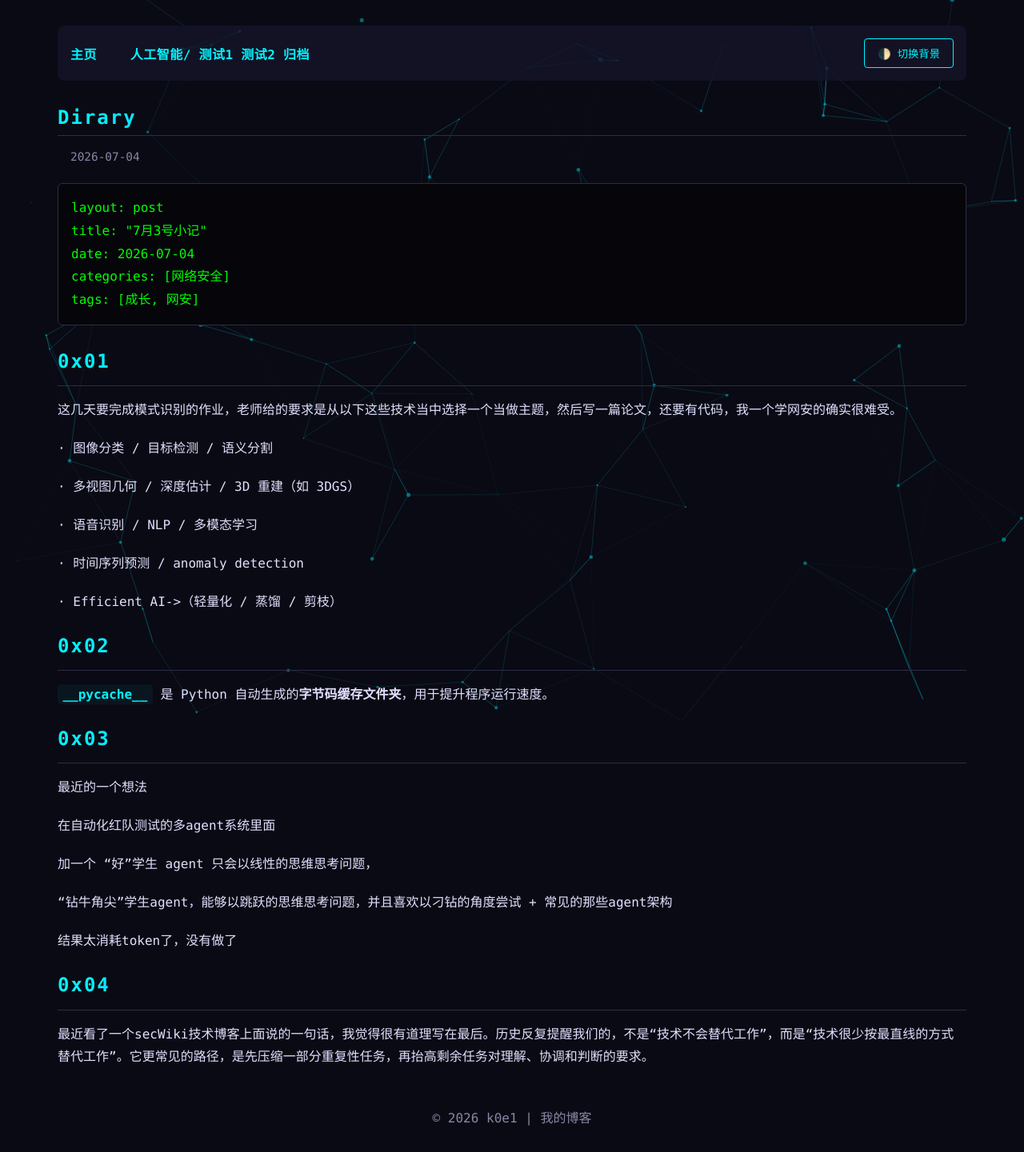
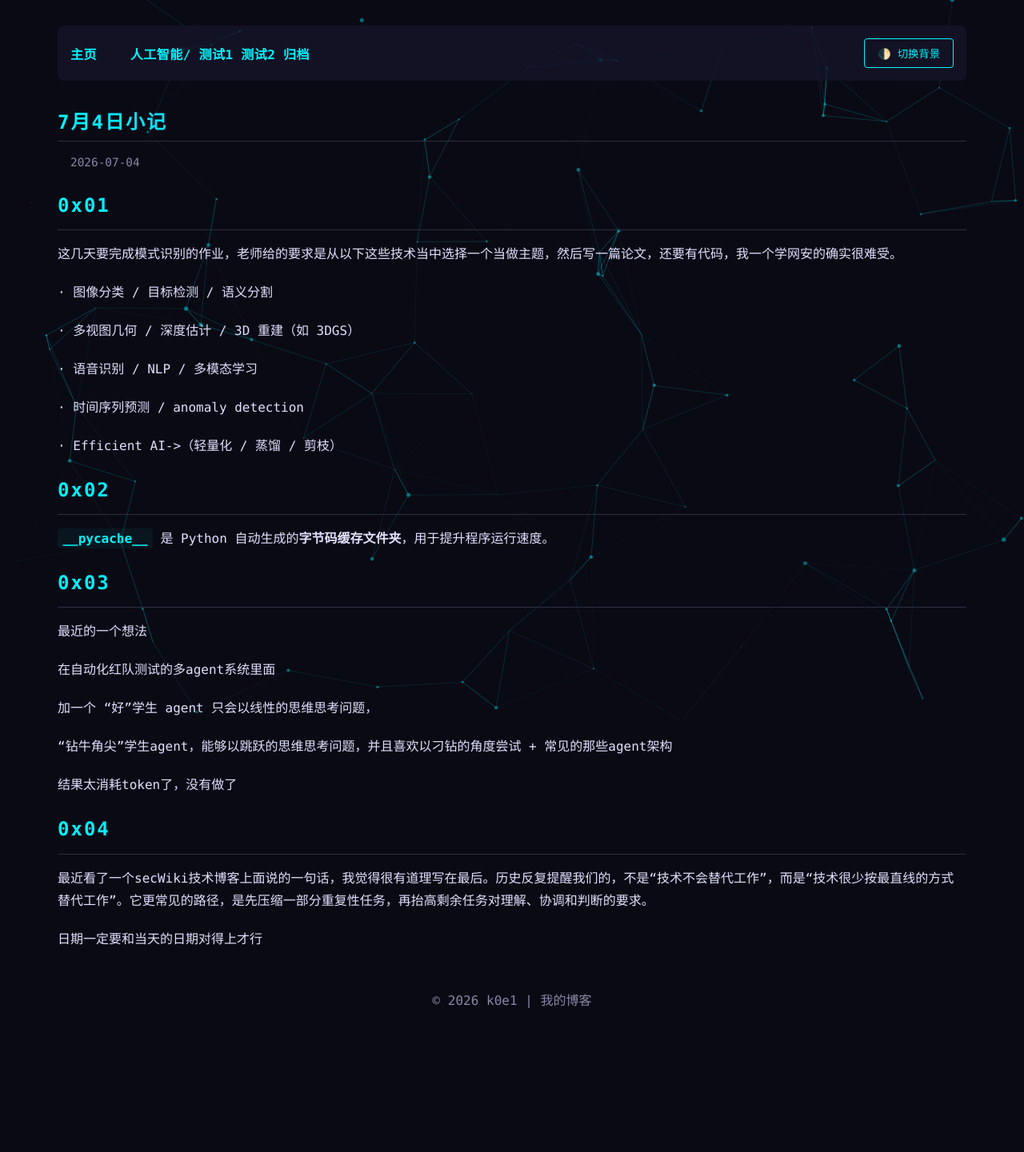
Before and after one commit to K0e1/k0e1.github.io, a Jekyll site: the page built from _posts/2026-07-04-dirary.md, in a window 1280 px wide. Shown: the whole page at 80% size. Built offline with Jekyll 4.4.1, drawn with Linux system fonts in a browser that asks for light colours; our own code applies the rules of GitHub Pages for plain Markdown files; after the commit the page ends 1294 px from its top, so only the background shows below that.

Commit message:
重新提交

````diff
--- a/_posts/2026-07-04-dirary.md
+++ b/_posts/2026-07-04-dirary.md
@@ -1,10 +1,10 @@
-```
+---
 layout: post
-title: "7月3号小记"
+title: "7月4日小记"
 date: 2026-07-04
 categories: [网络安全]
-tags: [成长, 网安]
-```
+tags: [成长, 学习]
+---
 
 ## 0x01
 
@@ -39,3 +39,5 @@ tags: [成长, 网安]
 ## 0x04
 
 最近看了一个secWiki技术博客上面说的一句话，我觉得很有道理写在最后。历史反复提醒我们的，不是“技术不会替代工作”，而是“技术很少按最直线的方式替代工作”。它更常见的路径，是先压缩一部分重复性任务，再抬高剩余任务对理解、协调和判断的要求。
+
+日期一定要和当天的日期对得上才行
````
